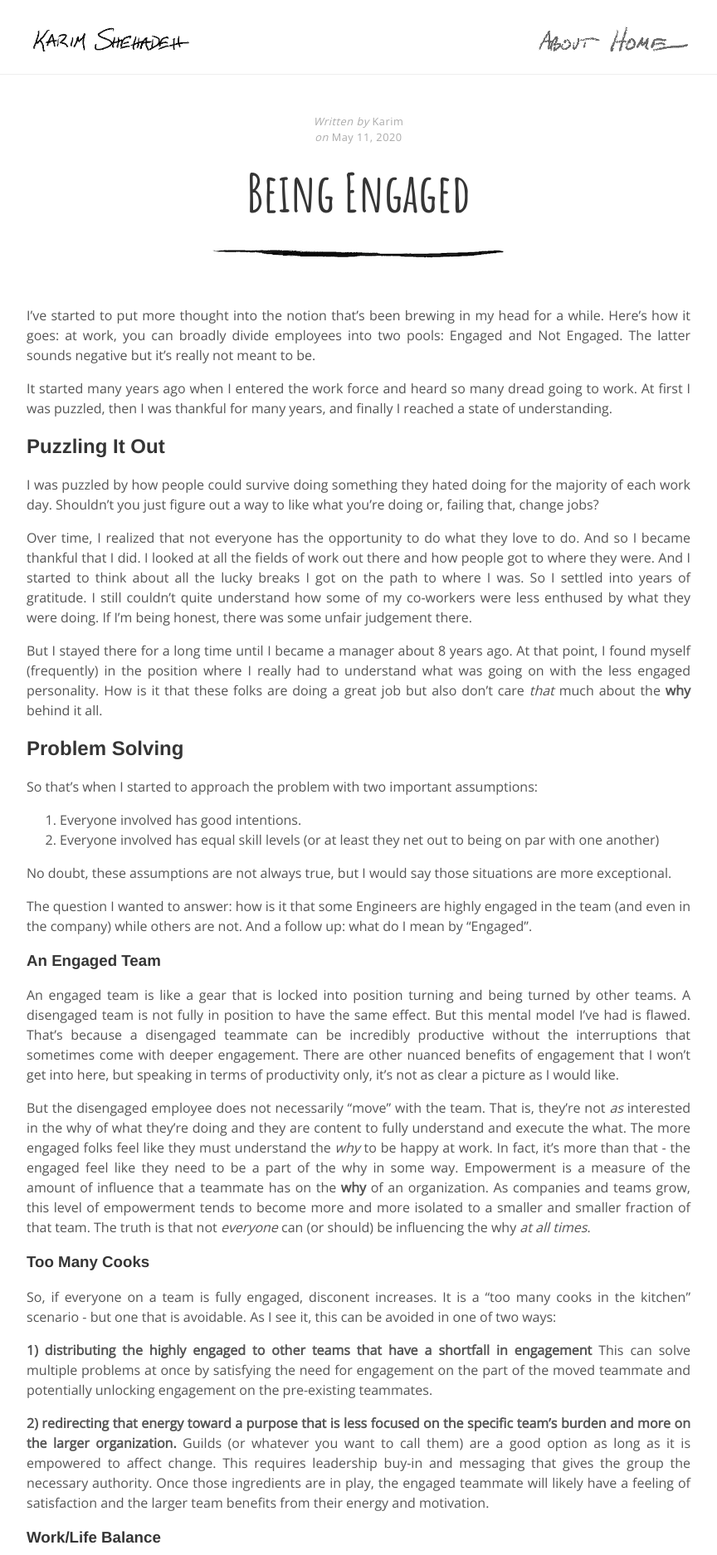
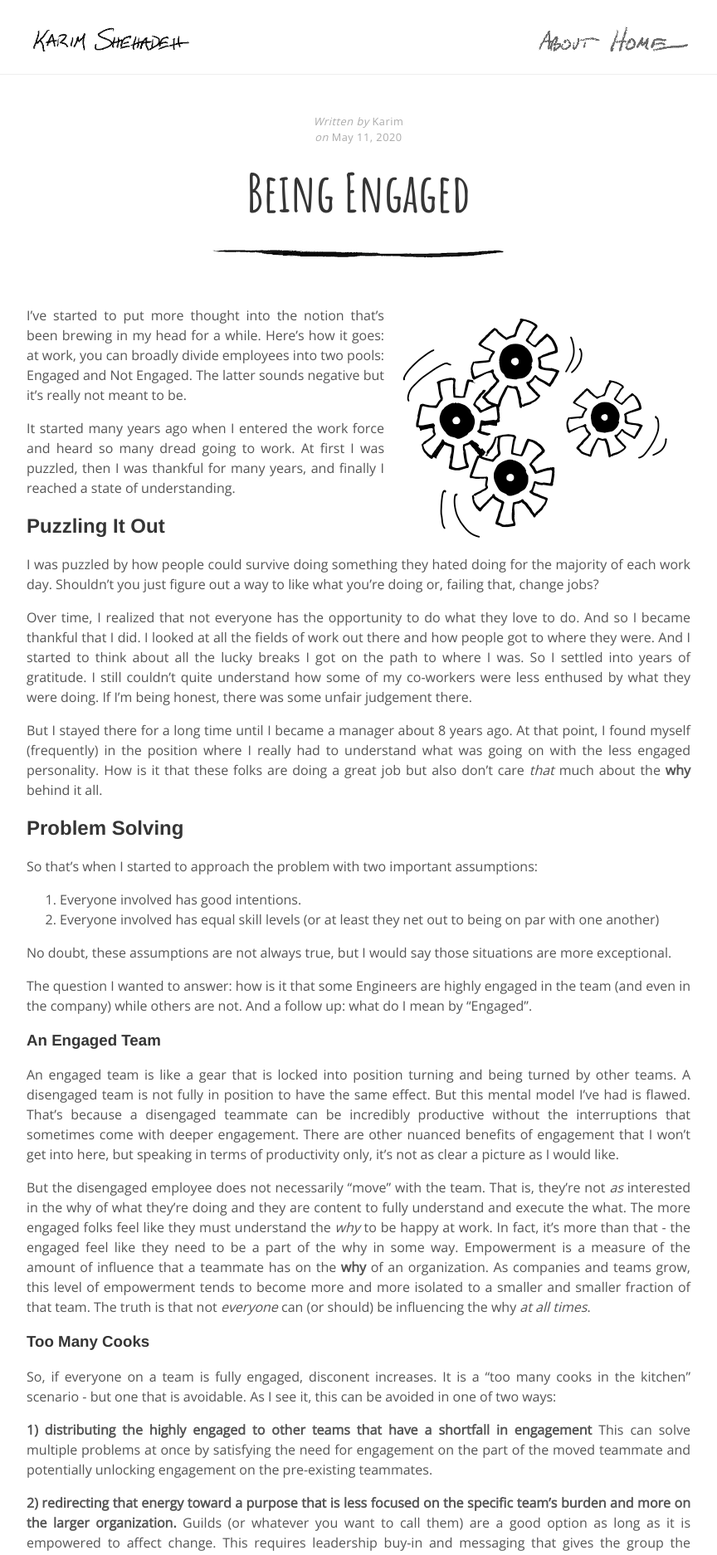
Before and after one commit to kshehadeh/website, a Jekyll site: the page built from _posts/2020-05-11-empower.md, in a window 1280 px wide. Shown: the top 1874 px of the page at 83% size, without its empty margins (208-1072 px from the left). Built offline with Jekyll 4.4.1, drawn with Linux system fonts in a browser that asks for light colours.

Commit message:
added blog image for latest post.

```diff
--- a/_posts/2020-05-11-empower.md
+++ b/_posts/2020-05-11-empower.md
@@ -6,6 +6,7 @@ comments: false
 summary: What's the relationship between work/life balance and engagement at work?
 ---
 
+![Gears]({{ "/assets/images/posts/beengaged-gears.png" | relative_url }}){:.post-image}
 I've started to put more thought into the notion that's been brewing in my head for a while.  Here's how it goes: at work, you can broadly divide employees into two pools: Engaged and Not Engaged.  The latter sounds negative but it's really not meant to be.
 
 It started many years ago when I entered the work force and heard so many dread going to work.  At first I was puzzled, then I was thankful for many years, and finally I reached a state of understanding.
--- a/_sass/custom.scss
+++ b/_sass/custom.scss
@@ -15,6 +15,10 @@ footer {
 
 }
 
+img.post-image {
+    float:right;
+    margin:15px;
+}
 .nav {
 
     h2 {
```
Also changed, not shown: assets/images/posts/beengaged-gears.png (added).
